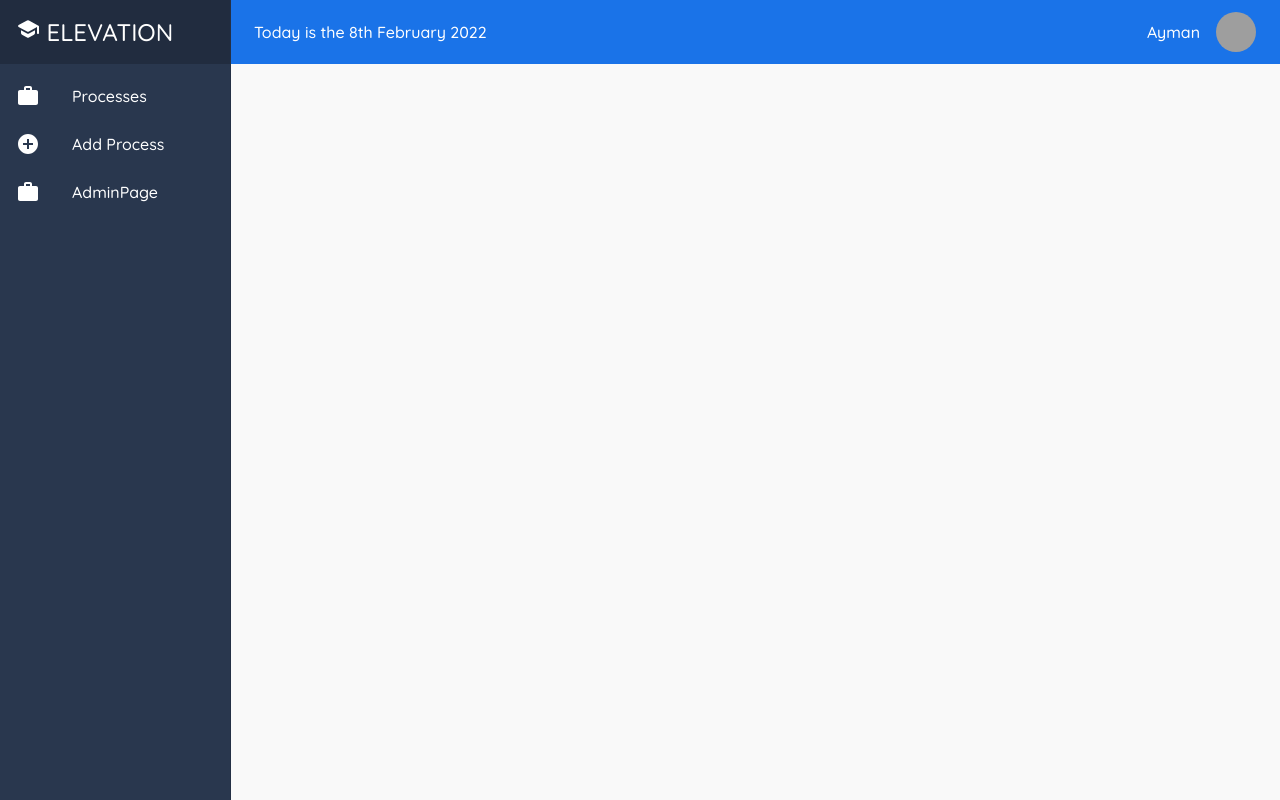
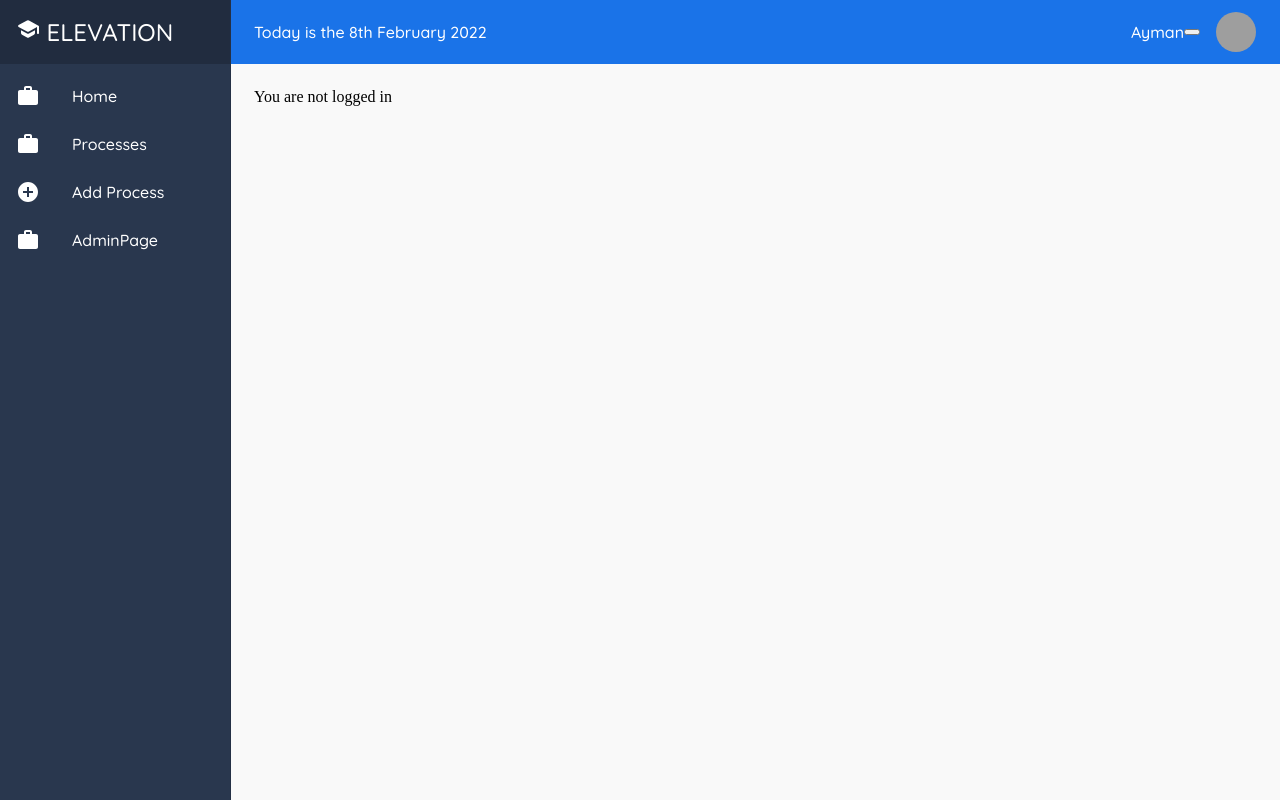
Before and after one commit to majdjb7/elevation-job-manager, a React (Create React App) app: page /Home in a window 1280 px wide. Built offline with nearby package versions, Linux system fonts and the light colour scheme; no server answers; grey boxes are pictures that could not be loaded.

Commit message:
initializing components in frontend for login and register

```diff
--- a/src/App.js
+++ b/src/App.js
@@ -8,6 +8,10 @@ import AddInterview from "./components/AddInterview";
 import AdminPage from "./components/AdminPage";
 import { useState, useEffect } from "react";
 import axios from "axios";
+
+import Home from "./pages/Home";
+import Register from "./pages/Register";
+import Login from "./pages/Login";
 
 import NestedList from "./components/NestedList";
 const theme = createMuiTheme({
@@ -29,16 +33,34 @@ const theme = createMuiTheme({
 });
 
 function App() {
+  const [name, setName] = useState('');
+
+  useEffect(() => {
+      (
+          async () => {
+              const response = await fetch('http://localhost:8888/api/user', {
+                  headers: {'Content-Type': 'application/json'},
+                  credentials: 'include',
+              });
+
+              const content = await response.json();
+
+              setName(content.name);
+          }
+      )();
+  });
+
+
   return (
     <ThemeProvider theme={theme}>
       {/* to overide and change the orignal colors and thems in other comps */}
       <Router>
         <Layout>
-          {/* to make the navbar and the bar stick on all the pgs down */}
-
           <Switch>
-            {/* Switch = every time will get 1 router */}
             <Route exact path="/">
+              <Home />
+            </Route>
+            <Route exact path="/processes">
               <Processes />
             </Route>
             <Route exact path="/addProcess">
@@ -51,6 +73,18 @@ function App() {
             <Route exact path="/AdminPage">
               <AdminPage />
             </Route>
+
+            <Route exact path="/Home">
+              <Home />
+            </Route>
+
+            <Route exact path="/Register">
+              <Register />
+            </Route>
+
+            <Route exact path="/Login">
+              <Login />
+            </Route>
           </Switch>
         </Layout>
       </Router>
--- a/src/components/Layout.js
+++ b/src/components/Layout.js
@@ -74,9 +74,14 @@ export default function Layout({ children }) {
 
   const menuItems = [
     {
+      text: "Home",
+      icon: <Work color="secondary" />,
+      path: "/",
+    },
+    {
       text: "Processes",
       icon: <Work color="secondary" />,
-      path: "/",
+      path: "/processes",
     },
     {
       text: "Add Process",
@@ -104,10 +109,12 @@ export default function Layout({ children }) {
             Today is the {format(new Date(), "do MMMM Y")}
           </Typography>
           <Typography>Ayman</Typography>
+          <button label="hi"/>
           <Avatar
             className={classes.avatar}
             src="https://media-exp1.licdn.com/dms/image/C4E03AQGzvBqaQHa1vw/profile-displayphoto-shrink_800_800/0/1631448072130?e=1648684800&v=beta&t=6122tVcQhDq7qdokhU5w-kFyImVX3OcGrJq6i1IMMck"
           />
+
         </Toolbar>
       </AppBar>
 
--- /dev/null
+++ b/src/pages/Home.js
@@ -0,0 +1,9 @@
+import React from 'react';
+
+export default function Home(props) {
+  return (
+    <div>
+        {props.name ? 'Hi ' + props.name : 'You are not logged in'}
+    </div>
+  );
+}
--- /dev/null
+++ b/src/pages/Login.js
@@ -0,0 +1,9 @@
+import React from 'react';
+
+export default function Login() {
+  return (
+    <div>
+
+    </div>
+  );
+}
```
Also changed, not shown: src/pages/Register.js (added).
